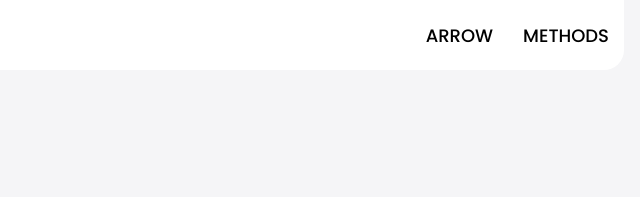
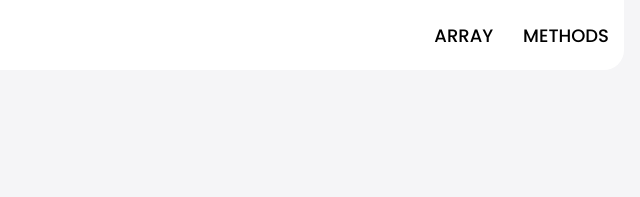
Before and after one commit to Javohir708/js-11-dars, a plain HTML site: page index.html in a window 1280 px wide. Shown: the top 197 px of the page, 640-1280 px from the left. Drawn offline with nearby package versions, Linux system fonts and the light colour scheme.

Commit message:
homework

```diff
--- a/index.html
+++ b/index.html
@@ -18,7 +18,7 @@
                 <ul class="navbar__collection">
                     <li class="navbar__item" data-aos="fade-right" data-aos-duration="1000" data-aos-delay="200">
                         <a class="navbar__link" href="#arrowID">
-                            <span>Arrow</span>
+                            <span>Array</span>
                         </a>
                     </li>
                     <li class="navbar__item" data-aos="fade-right" data-aos-duration="1000" data-aos-delay="300">
```
